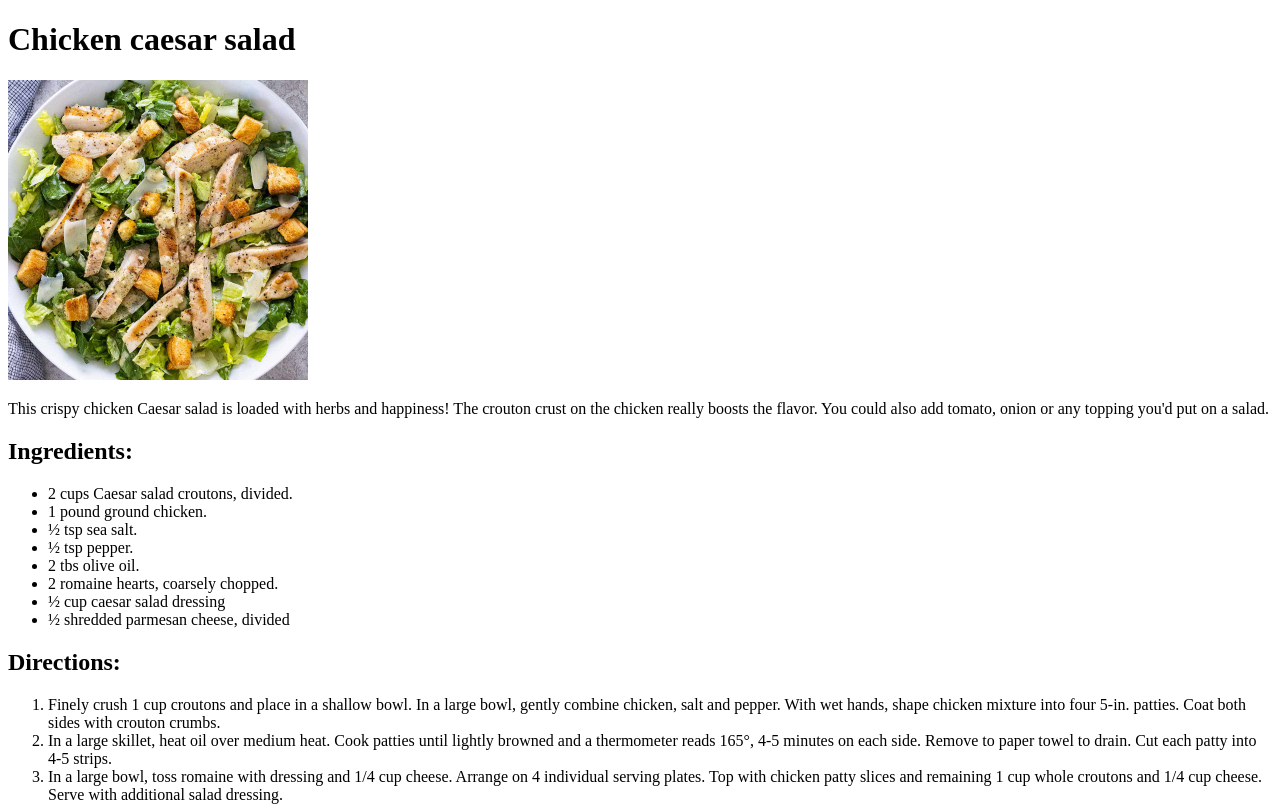
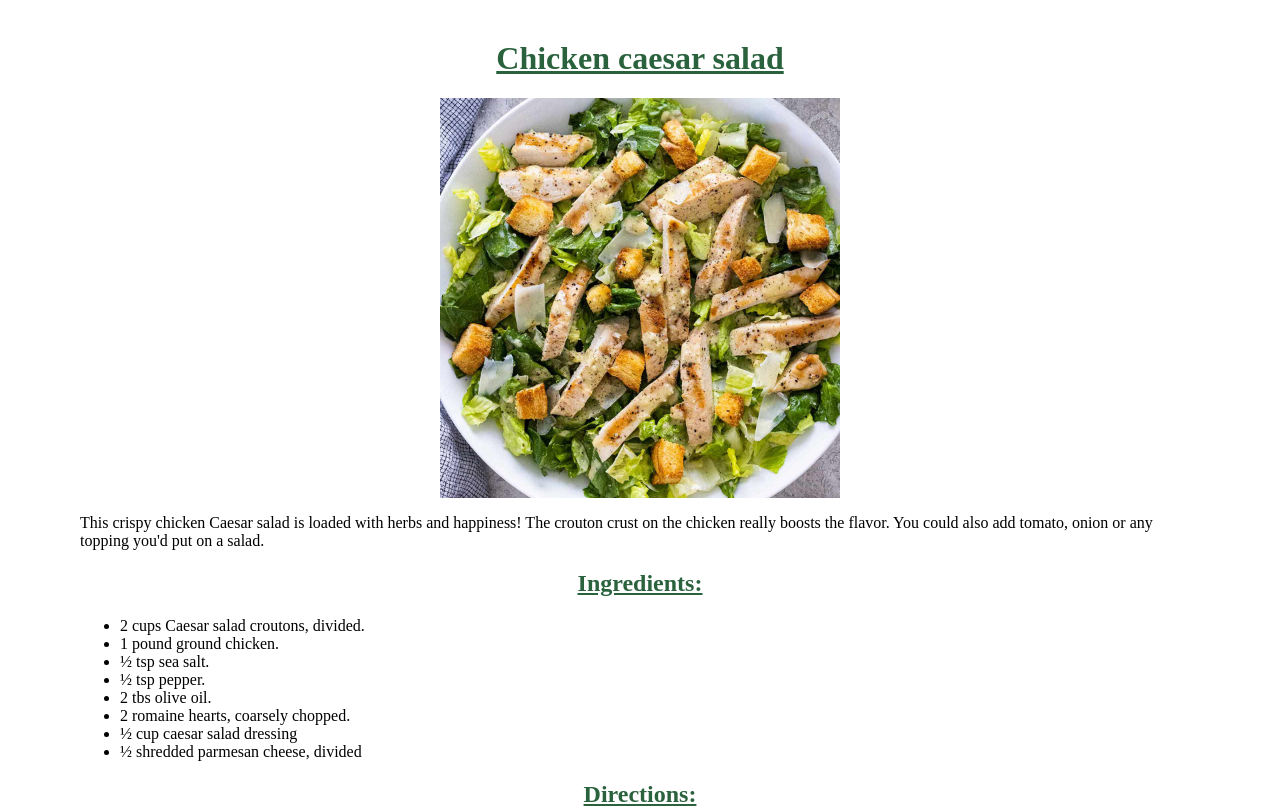
Before and after one commit to Eyaaa23/odin-recipes, a plain HTML site: page recipes/chicken-caesar-salad.html in a window 1280 px wide. Shown: the top 811 px of the page. Drawn offline with Linux system fonts and the light colour scheme.

Commit message:
Styled it using css

```diff
--- a/recipes/chicken-caesar-salad.html
+++ b/recipes/chicken-caesar-salad.html
@@ -3,12 +3,13 @@
 <head>
     <meta charset="UTF-8">
     <title>Chicken caesar salad</title>
+    <link rel="stylesheet" href="../style.css">
 </head>
 <body>
-    <h1>Chicken caesar salad</h1>
+    <h1 class="page p2">Chicken caesar salad</h1>
     <img src="assets/chicken-caesar-salad.jpg" alt="Chicken caesar salad" height="300" width="300">
     <p>This crispy chicken Caesar salad is loaded with herbs and happiness! The crouton crust on the chicken really boosts the flavor. You could also add tomato, onion or any topping you'd put on a salad.</p>
-    <h2>Ingredients:</h2>
+    <h2 class="page p2">Ingredients:</h2>
     <ul>
         <li>2 cups Caesar salad croutons, divided.</li>
         <li>1 pound ground chicken.</li>
@@ -20,7 +21,7 @@
         <li>½ shredded parmesan cheese, divided</li>
     </ul>
 
-    <h2>Directions:</h2>
+    <h2 class="page p2">Directions:</h2>
     <ol>
         <li>Finely crush 1 cup croutons and place in a shallow bowl. In a large bowl, gently combine chicken, salt and pepper. With wet hands, shape chicken mixture into four 5-in. patties. Coat both sides with crouton crumbs.</li>
         <li>In a large skillet, heat oil over medium heat. Cook patties until lightly browned and a thermometer reads 165°, 4-5 minutes on each side. Remove to paper towel to drain. Cut each patty into 4-5 strips.</li>
--- /dev/null
+++ b/style.css
@@ -0,0 +1,34 @@
+img {
+    display: block;
+    margin-left: auto;
+    margin-right: auto;
+    height: 400px;
+    width: 400px;
+}
+
+body {
+    margin: 80px;
+    margin-top: 40px;
+}
+
+
+.main, .p1, .p2, .p3 {
+    text-decoration: underline;
+    text-align: center;
+}
+
+.main{
+    color: #0C457D;
+}
+
+.p3 {
+    color: #e05a00;
+}
+
+.p2 {
+    color: #2a623d;
+}
+
+.p1 {
+    color: #752902;
+}
```
Also changed, not shown: index.html (+4 -3 lines), recipes/carrot-muffin.html (+4 -3 lines), recipes/pumpkin-carrot-soup.html (+4 -3 lines).
